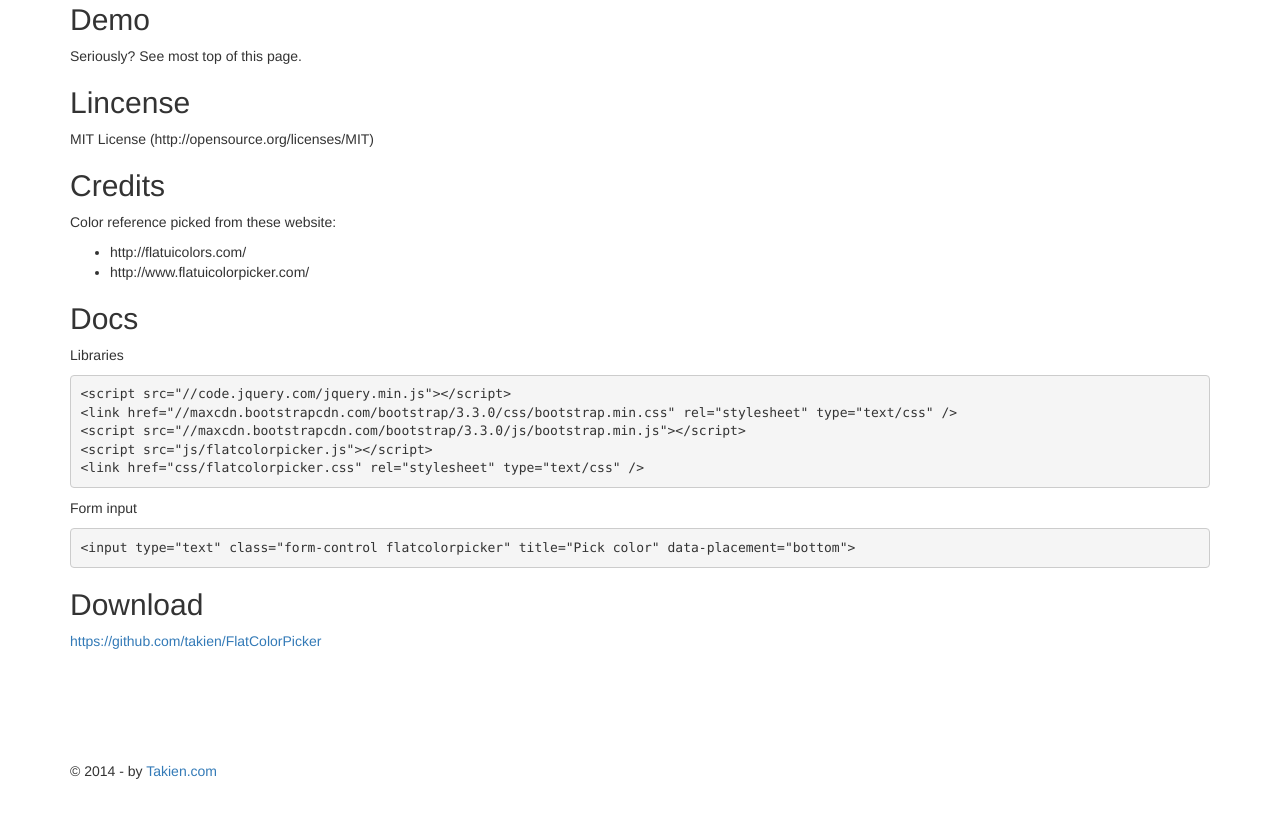
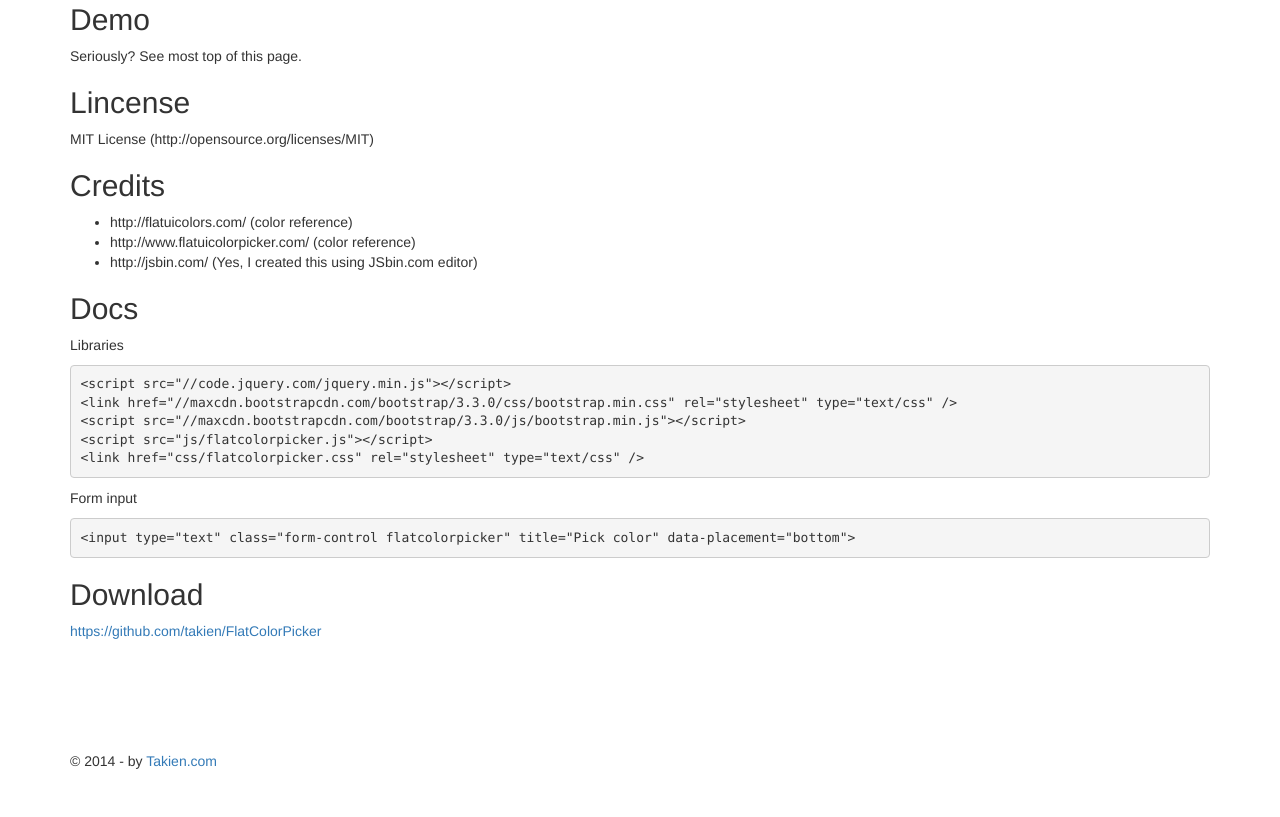
Before and after one commit to takien/FlatColorPicker, a plain HTML site: page index.html in a window 1280 px wide. Shown: the part 1387-2204 px from the top of the page. Drawn offline with nearby package versions, Linux system fonts and the light colour scheme.

Commit message:
Fixed bug: Popover overlaps the input if position is "top" Add credits.

```diff
--- a/css/flatcolorpicker.css
+++ b/css/flatcolorpicker.css
@@ -17,6 +17,7 @@
 }
 .flatcolorpicker-recent {
   margin-bottom:1px;
+  height:40px
 }
 
 .flatcolorpicker-content {
--- a/index.html
+++ b/index.html
@@ -93,10 +93,10 @@
 	<p>MIT License (http://opensource.org/licenses/MIT)</p>
 
 	<h2>Credits</h2>
-	<p>Color reference picked from these website:</p>
 	<ul>
-		<li>http://flatuicolors.com/</li>
-		<li>http://www.flatuicolorpicker.com/</li>
+		<li>http://flatuicolors.com/ (color reference) </li>
+		<li>http://www.flatuicolorpicker.com/ (color reference) </li>
+		<li>http://jsbin.com/ (Yes, I created this using JSbin.com editor) </li>
 	</ul>
 	<h2>Docs</h2>
 	<p>Libraries</p>
```
